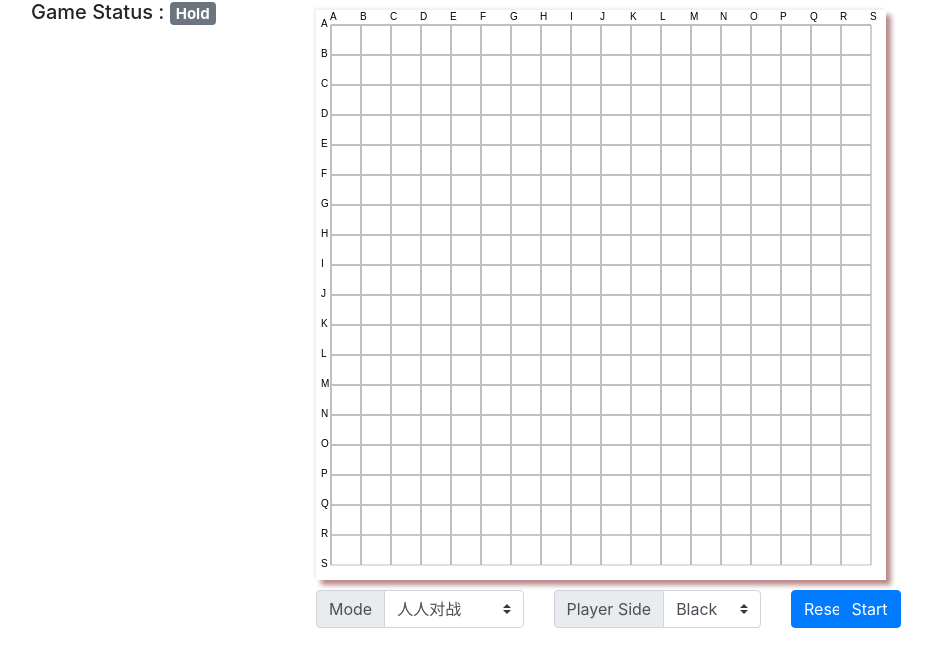
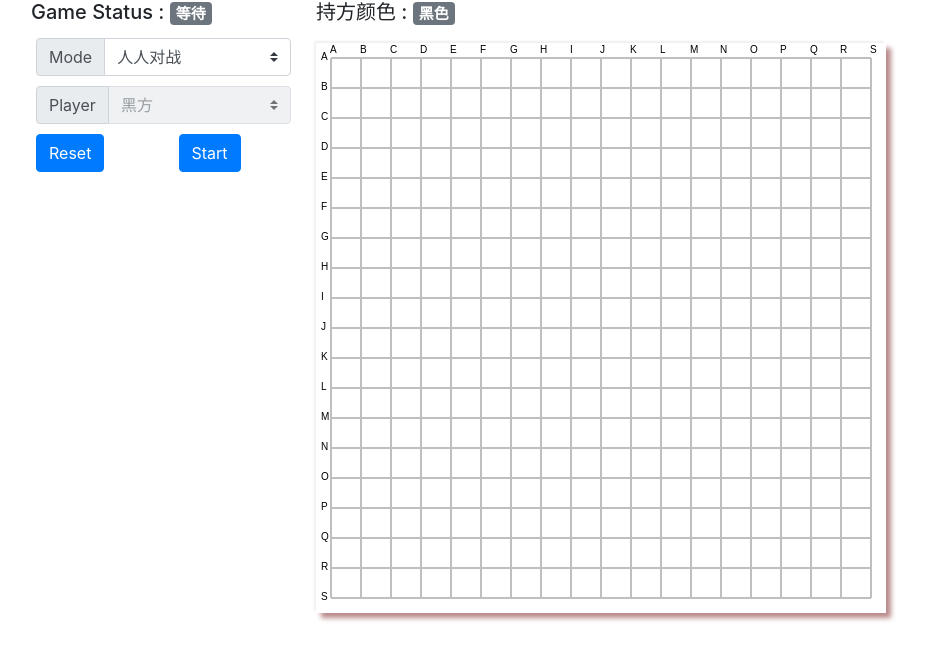
Before and after one commit to AmoyZhp/BoardGameVue, a Vue app: page / in a window 1280 px wide. Shown: the top 666 px of the page, without its empty margins (54-986 px from the left). Built offline with nearby package versions, Linux system fonts and the light colour scheme.

Commit message:
reorganize

```diff
--- a/package.json
+++ b/package.json
@@ -8,6 +8,7 @@
     "lint": "vue-cli-service lint"
   },
   "dependencies": {
+    "axios": "^0.19.2",
     "bootstrap-vue": "^2.1.0",
     "core-js": "^3.6.4",
     "vue": "^2.6.11",
--- a/src/components/SixInRowBody.vue
+++ b/src/components/SixInRowBody.vue
@@ -1,65 +1,22 @@
 <template>
 <div class="row">
     <div class="col-lg-3">
-        <h5> Game Status : <span class="badge badge-secondary">{{start ? 'On' : 'Hold'}}</span></h5>
-        <ul>
-            <li v-for="(item, index) in historyMoves" :key="index">
-                <div class="media">
-                    <div class="media-body">
-                        <strong class="mr-auto">Move : {{item.moveCnt}} Color : {{item.player == 1 ?  'Black' : 'White' }}</strong>
-                        <ol>
-                            <li>
-                                x is : {{String.fromCharCode(item.x1+65)}}
-                                y is : {{String.fromCharCode(item.y1+65)}}
-                            </li>
-                            <li v-show="item.x2 != -1">
-                                x is : {{String.fromCharCode(item.x2+65)}}
-                                y is : {{String.fromCharCode(item.y2+65)}}
-                            </li>
-                        </ol>
-                    </div>
-                </div>
-            </li>
-        </ul>
+        <SixInRowBodyLeftBar v-bind:start="start"
+                            v-on:start-game="startGame"
+                            v-on:reset-game="resetGame"/>
     </div>
     <div class="col-lg-6">
         <div class="row">
             <div class="col-lg-12">
-                <canvas ref="canvas" class="chessboard" id="chessboard" @click="chessboardClick">
-                </canvas>
+                <h5> 持方颜色 : <span class="badge badge-secondary">{{player == config.PLAYER.BLACK ? '黑色' : '白色'}}</span></h5>
             </div>
         </div>
-        <div class="row" style="margin-top: 10px;">
-            <div class="col-lg-5">
-                <div class="input-group">
-                    <div class="input-group-prepend">
-                        <label class="input-group-text" for="inputGroupSelect01">Mode</label>
-                    </div>
-                    <select class="custom-select" v-model="mode">
-                        <option value="0">人人对战</option>
-                        <option value="1">人机对战</option>
-                        <option value="2">机机对战</option>
-                    </select>
-                </div>
-            </div>
-            <div class="col-lg-5">
-                <div class="input-group">
-                    <div class="input-group-prepend">
-                        <label class="input-group-text" for="inputGroupSelect01">Player Side</label>
-                    </div>
-                    <select class="custom-select" v-model="currentPlayer" v-bind:disabled="start">
-                        <option value="1">Black</option>
-                        <option value="2">White</option>
-                    </select>
-                </div>
-            </div>
-            <div class="col-lg-1 ">
-                <button type="button" class="btn btn-primary"  @click="resetGame">Reset</button>
-            </div>
-            <div class="col-lg-1 ">
-                <button type="button" class="btn btn-primary"  @click="startGame">Start</button>
-            </div>
-        </div>
+        <SixInRowBodyBoard ref="board" v-bind:chessboard="chessboard"
+                            v-bind:player="player"
+                            v-bind:start="start"
+                            v-bind:timestamp="timestamp"
+                            v-on:set-stone="setStone">
+        </SixInRowBodyBoard>
     </div>
 </div>
 
@@ -67,98 +24,130 @@
 
 <script>
 import conf from "@/constant/SixInRowConsants.js"
+import SixInRowBodyBoard from "@/components/SixInRowBodyBoard.vue"
+import SixInRowBodyLeftBar from "@/components/SixInRowBodyLeftBar.vue"
+import Action from "@/model/Action"
 
 export default {
     name: "SixInRowBody",
+    components:{
+        SixInRowBodyBoard,
+        SixInRowBodyLeftBar
+    },
     data: function(){
         return{
-            historyMoves : [],
+            historyActions : [],
             chessboard : [],
-            gridSize: 0,
             stoneCnt: 0,
-            timestamp: 0,
-            currentPlayer: conf.PLAYER.BLACK,
-            plyaerOptions:[
-                {
-                    value: conf.PLAYER.BLACK,
-                    name: 'Black',
-                },
-                {
-                    alue: conf.PLAYER.WHITE,
-                    name: 'White',
-                }
-            ],
+            timestamp:1,
             start: false,
+            player: conf.PLAYER.BLACK,
             mode: conf.MODE.HUMAN_TO_HUMAN,
-            modeOpions:[
-                {
-                    value:conf.MODE.HUMAN_TO_HUMAN,
-                    name: '人人对战',
-                },
-                 {
-                    value:conf.MODE.HUMAN_TO_AI,
-                    name: '人机对战',
-                },
-                 {
-                    value:conf.MODE.AI_TO_AI,
-                    name: '智能对智能',
-                }
-            ]
+            action : new Action(),
+            move: {
+                x1:-1,
+                y1:-1,
+                x2:-1,
+                y2:-1,
+            },
+            config: conf
         }
     },
     mounted: function(){
         this.initPage()
     },
     methods:{
+        setStone: function(x, y, player){
+            if(this.chessboard[x][y] == conf.PLAYER.EMPTY){
+                this.chessboard[x][y] = player
+                this.stoneCnt = (this.stoneCnt + 1) % 2
+                // 第一步时黑棋只走一个子
+                if(this.timestamp == 1){
+                    this.historyActions.push(new Action(this.player, x, y, -1, -1))
+                    this.stoneCnt = 0
+                    this.player = conf.PLAYER.WHITE
+                    this.timestamp++
+
+                } else {
+                    // == 0 说明当前玩家已经走了两个子，该换边了
+                    if(this.stoneCnt == 0){
+                        this.historyActions.push(new Action(this.player, this.move.x1, this.move.y1,
+                                                x, y))
+                        this.changePlayer()
+                        this.timestamp++
+                        console.log(this.historyActions)
+                    } else {
+                        this.move.x1 = x
+                        this.move.y1 = y
+                    }
+                }
+            }
+        },
+        requestNextActon: function(){
+            var that = this
+            actionDto =  axios.post('http://127.0.0.1:8080//sixinrow/getnextmove', {
+                    requiredPlayer: this.requiredPlayer,
+                    actionDTO: {
+                        "player": this.currentPlayer,
+                        "x1": this.action.x1,
+                        "y1": this.action.y1,
+                        "x2": this.action.x2,
+                        "y2": this.action.y2,
+                    },
+                    gameStateDTO: {
+                        chessboard: this.chessboard,
+                        timestamp: this.timestamp,
+                        terminal: this.terminal,
+                    }
+
+                  })
+                  .then(function (response) {
+                    actionDTO = response.data.actionDTO
+                    console.log(response);
+                    that.setStone(actionDTO.x1, actionDTO.y1, that.requiredPlayer)
+                    that.setStone(actionDTO.x2, actionDTO.y2, that.requiredPlayer)
+                  })
+                  .catch(function (error) {
+                    console.log(error);
+                  });
+        },
         initPage: function(){
-            this.myCanvas = this.$refs.canvas
-            this.myCanvas.width = conf.BOARD_PIXEL_SIZE
-            this.myCanvas.height = conf.BOARD_PIXEL_SIZE
-            this.myCanvasContenxt = this.myCanvas.getContext("2d")
             for (let i = 0; i < conf.BOARD_SIZE; i++) {
                 this.chessboard[i] = []
             }
-            this.gridSize = conf.BOARD_PIXEL_SIZE / conf.BOARD_SIZE
             this.resetGame()
         },
         resetGame: function(){
-            this.myCanvasContenxt.clearRect(0, 0, conf.BOARD_PIXEL_SIZE, conf.BOARD_PIXEL_SIZE);
             for (let i = 0; i < conf.BOARD_SIZE; i++) {
                 for (let j = 0; j < conf.BOARD_SIZE; j++) {
-                   this.chessboard[i][j] = conf.EMPTY
+                   this.chessboard[i][j] = conf.PLAYER.EMPTY
                 }
             }
-            this.currentPlayer = conf.PLAYER.BLACK
+            this.player = conf.PLAYER.BLACK
             this.mode = conf.MODE.HUMAN_TO_HUMAN
             this.stoneCnt = 0
-            this.timestamp = 0
-            this.historyMoves = []
+            this.timestamp = 1
+            this.historyActions = []
             this.start = false
-            this.drawChessboard()
-
+            this.$refs.board.resetGame();
         },
-        drawChessboard : function(){
-            const { myCanvasContenxt } = this
-            myCanvasContenxt.strokeStyle = '#bfbfbf'
-            let begin = this.gridSize / 2;
-            let end = conf.BOARD_PIXEL_SIZE - begin
-            for (let i = 0; i < conf.BOARD_SIZE; i++) {
-                myCanvasContenxt.moveTo(begin + i * this.gridSize, begin)
-                myCanvasContenxt.lineTo(begin + i * this.gridSize, end)
-                myCanvasContenxt.stroke()
-                myCanvasContenxt.moveTo(begin, begin + i * this.gridSize)
-                myCanvasContenxt.lineTo(end, begin + i * this.gridSize)
-                myCanvasContenxt.stroke()
-                myCanvasContenxt.fillText(String.fromCharCode(i+65), begin + i * this.gridSize - 1, 10)
-                myCanvasContenxt.fillText(String.fromCharCode(i+65), 5, begin + i * this.gridSize + 2)
+        startGame: function(player, mode){
+            if(this.start){
+                this.resetGame()
+            }
+            this.start = true
+            this.player = player
+            this.mode = mode
+            this.timestamp = 1
+        },
+        changePlayer(){
+            if(this.player == conf.PLAYER.BLACK){
+                this.player = conf.PLAYER.WHITE
+            } else {
+                this.player = conf.PLAYER.BLACK
             }
         },
-        startGame: function(){
 
-        },
-        chessboardClick: function(){
-
-        },
     }
 }
 </script>
--- a/src/components/SixInRowBodyBoard.vue
+++ b/src/components/SixInRowBodyBoard.vue
@@ -1,24 +1,32 @@
 <template>
+  <div class="row">
+      <div class="col-lg-12">
+          <canvas ref="canvas" class="chessboard" id="chessboard" @click="chessboardClick">
+          </canvas>
+      </div>
+  </div>
 </template>
 
 <script>
 import conf from "@/constant/SixInRowConsants.js"
 
 export default {
-  name: 'SixInRowBoard',
+  name: 'SixInRowBodyBoard',
   props: {
     chessboard: {
       type: Array,
-      default: [[]],
       required: true
     },
     player: {
       type: Number,
       default: conf.PLAYER.EMPTY,
     },
-    disable: {
+    timestamp:{
+      type: Number,
+      default: 0,
+    },
+    start: {
       type: Boolean,
-      default: true,
       required: true,
     }
   },
@@ -30,18 +38,71 @@ export default {
     }
   },
   mounted: function(){
-    this.initPage()
+    this.init()
   },
   methods: {
-      initPage : function(){
+      init: function(){
           this.myCanvas = this.$refs.canvas
           this.myCanvas.width = conf.BOARD_PIXEL_SIZE
           this.myCanvas.height = conf.BOARD_PIXEL_SIZE
           this.myCanvasContenxt = this.myCanvas.getContext("2d")
+          this.gridSize = conf.BOARD_PIXEL_SIZE / conf.BOARD_SIZE
+          this.drawChessboard()
       },
-      chessboardClick: function(){
-
+      chessboardClick: function(e){
+        if(this.start){
+            const{ gridSize } = this
+            let ox = e.offsetX
+            let oy = e.offsetY
+            let x = Math.floor(ox / gridSize)
+            let y = Math.floor(oy / gridSize)
+            if(this.chessboard[x][y] == conf.PLAYER.EMPTY){
+              this.drawStone(x, y, this.player)
+            }
+            this.$emit('set-stone',x, y, this.player)
+        }
       },
+      drawChessboard: function(){
+          const { myCanvasContenxt } = this
+          myCanvasContenxt.strokeStyle = '#bfbfbf'
+          let begin = this.gridSize / 2;
+          let end = conf.BOARD_PIXEL_SIZE - begin
+          for (let i = 0; i < conf.BOARD_SIZE; i++) {
+              myCanvasContenxt.moveTo(begin + i * this.gridSize, begin)
+              myCanvasContenxt.lineTo(begin + i * this.gridSize, end)
+              myCanvasContenxt.stroke()
+              myCanvasContenxt.moveTo(begin, begin + i * this.gridSize)
+              myCanvasContenxt.lineTo(end, begin + i * this.gridSize)
+              myCanvasContenxt.stroke()
+              myCanvasContenxt.fillText(String.fromCharCode(i+65), begin + i * this.gridSize - 1, 10)
+              myCanvasContenxt.fillText(String.fromCharCode(i+65), 5, begin + i * this.gridSize + 2)
+          }
+      },
+      drawStone: function(x, y, player){
+            const { myCanvasContenxt } = this
+            const { gridSize } = this
+            let half = gridSize / 2
+            myCanvasContenxt.beginPath()
+            myCanvasContenxt.arc(half + x * gridSize, half + y * gridSize, 13, 0, 2 * Math.PI)
+            myCanvasContenxt.closePath()
+            if (player == conf.PLAYER.BLACK) {
+                myCanvasContenxt.fillStyle = "#000000";
+            } else {
+                myCanvasContenxt.fillStyle = "#CCCCCC";
+            }
+            myCanvasContenxt.fill()
+            if (player == conf.PLAYER.BLACK) {
+                myCanvasContenxt.fillStyle = "#CCCCCC";
+            } else {
+                myCanvasContenxt.fillStyle = "#000000";
+            }
+            myCanvasContenxt.font = "bold";
+            myCanvasContenxt.fillText(this.timestamp, half + x * gridSize - 3, half + y * gridSize + 3)
+        },
+        resetGame(){
+          this.myCanvasContenxt.clearRect(0, 0, conf.BOARD_PIXEL_SIZE, conf.BOARD_PIXEL_SIZE)
+          this.drawChessboard()
+        }
   },
 }
 </script>
--- /dev/null
+++ b/src/components/SixInRowBodyLeftBar.vue
@@ -0,0 +1,108 @@
+<template>
+    <div>
+        <div class="row">
+            <div class="col-lg-12">
+                <h5> Game Status : <span class="badge badge-secondary">{{start ? '开始' : '等待'}}</span></h5>
+            </div>
+        </div>
+        <div class="row">
+            <div class="col-lg-12">
+                <div class="input-group">
+                    <div class="input-group-prepend">
+                        <label class="input-group-text" for="inputGroupSelect01">Mode</label>
+                    </div>
+                    <select class="custom-select" v-model="mode" >
+                        <option v-for="item in modeOptions"
+                            v-bind:value="item.value"
+                            :key="item.value">{{item.name}}
+                        </option>
+                    </select>
+                </div>
+            </div>
+        </div>
+        <div class="row">
+            <div class="col-lg-12">
+                <div class="input-group">
+                    <div class="input-group-prepend">
+                        <label class="input-group-text" for="inputGroupSelect01">Player</label>
+                    </div>
+                    <select class="custom-select" v-model="player" :disabled="mode == config.MODE.HUMAN_TO_HUMAN" >
+                        <option v-for="item in playerOptions"
+                            v-bind:value="item.value"
+                            :key="item.value">{{item.name}}
+                        </option>
+                    </select>
+                </div>
+            </div>
+        </div>
+        <div class="row">
+            <div class="col-lg-6">
+                <button type="button" class="btn btn-primary"  @click="resetGame">Reset</button>
+            </div>
+            <div class="col-lg-6">
+                <button type="button" class="btn btn-primary my-btn" @click="startGame">Start</button>
+            </div>
+        </div>
+    </div>
+</template>
+<script>
+import conf from "@/constant/SixInRowConsants.js"
+
+export default {
+    name: "SixInRowBodyLeftBar",
+    props: {
+        start: {
+            type: Boolean,
+            default: false
+        }
+    },
+    data: function(){
+        return {
+            player: 1,
+            mode: 0,
+            config: conf,
+            modeOptions:[
+                {
+                    value:conf.MODE.HUMAN_TO_HUMAN,
+                    name:'人人对战'
+                },
+                {
+                    value:conf.MODE.HUMAN_TO_AI,
+                    name:'人机对战'
+                },
+                {
+                    value:conf.MODE.AI_TO_AI,
+                    name:'智能对战智能'
+                },
+            ],
+            playerOptions:[
+                {
+                    value:conf.PLAYER.BLACK,
+                    name:'黑方'
+                },
+                {
+                    value:conf.PLAYER.WHITE,
+                    name:'白方'
+                },
+            ]
+        }
+    },
+    methods: {
+        resetGame(){
+            this.$emit('reset-game')
+        },
+        startGame(){
+            this.$emit('start-game', this.player, this.mode)
+        }
+    }
+}
+</script>
+
+<style scoped>
+.btn {
+    margin: 5px;
+}
+.input-group {
+    margin: 5px;
+}
+</style>
--- /dev/null
+++ b/src/model/Action.js
@@ -0,0 +1,9 @@
+export default class Action {
+    constructor(player, x1, y1, x2, y2) {
+        this.player = player
+        this.x1 = x1
+        this.y1 = y1
+        this.x2 = x2
+        this.y2 = y2
+    }
+}
--- a/src/views/About.vue
+++ /dev/null
@@ -1,5 +0,0 @@
-<template>
-  <div class="about">
-    <h1>This is an about page</h1>
-  </div>
-</template>
```
Also changed, not shown: src/components/HelloWorld.vue (deleted, +0 -58 lines), src/model/GameState.js (added, +7 -0 lines), src/router/index.js (+0 -14 lines), src/views/Home.vue (deleted, +0 -18 lines), 1 other file (tests, documents, lock files or other folders).
